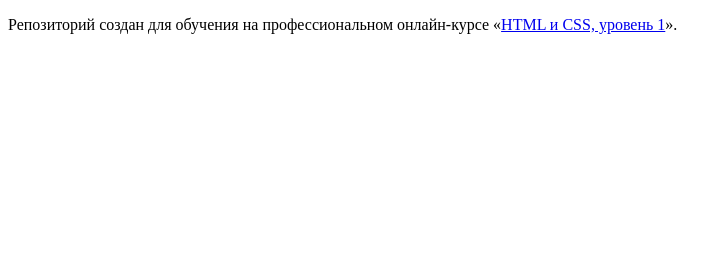
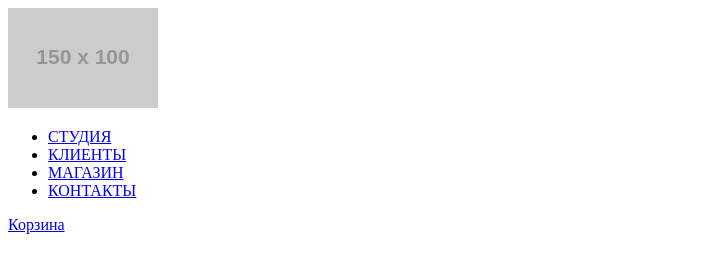
Before and after one commit to Evgeny0420/1490261-nerds-28, a plain HTML site: page index.html in a window 1280 px wide. Shown: the whole page, without its empty margins (0-727 px from the left). Drawn offline with Linux system fonts and the light colour scheme; placeholder pictures from the web are drawn by us.

Commit message:
Добавил разметку Header главной страницы

```diff
--- a/index.html
+++ b/index.html
@@ -5,8 +5,23 @@
     <title>HTML Academy: Нёрдс</title>
   </head>
   <body>
+    <header>
+      <nav>
+        <a>
+          <img src="https://via.placeholder.com/150x100" alt="Логотип Нёрдс»">
+        </a>
+        <ul>
+          <li><a href="blank.html" alt="Студия">СТУДИЯ</a></li>
+          <li><a href="blank.html" alt="КЛИЕНТЫ">КЛИЕНТЫ</a></li>
+          <li><a href="blank.html" alt="МАГАЗИН">МАГАЗИН</a></li>
+          <li><a href="catalog.html" alt="КНТАКТЫ">КОНТАКТЫ</a></li>
+        </ul>
+        <a href="blank.html" alt="корзина">Корзина</a>
+      </nav>
+    </header>
+    <main>
 
-    <p>Репозиторий создан для обучения на профессиональном онлайн‑курсе «<a href="https://htmlacademy.ru/intensive/htmlcss">HTML и CSS, уровень 1</a>».</p>
+    </main>
 
   </body>
 </html>
```
